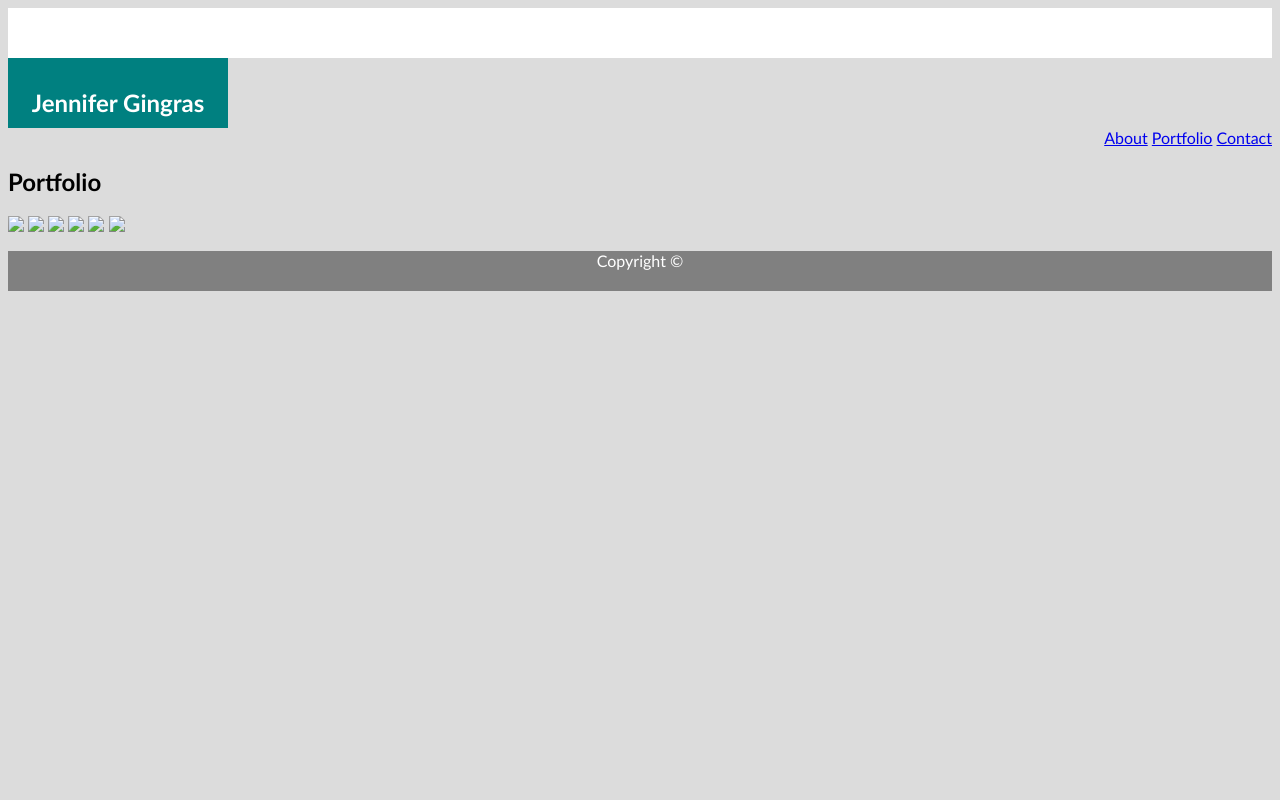
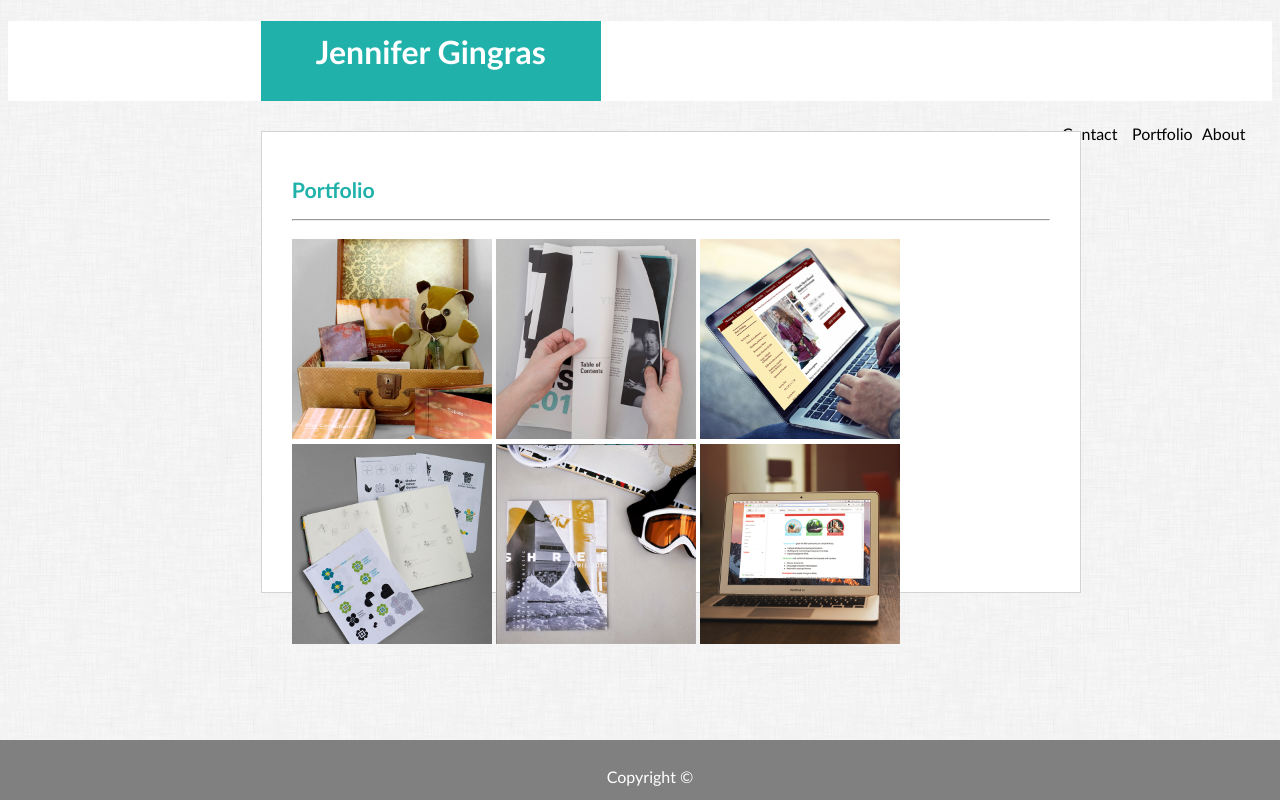
Before and after one commit to JenniferGingras/Basic-Portfolio, a plain HTML site: page portfolio.html in a window 1280 px wide. Drawn offline with Linux system fonts and the light colour scheme.

Commit message:
still working out problems with positions

```diff
--- a/assets/css/style.css
+++ b/assets/css/style.css
@@ -1,35 +1,47 @@
-/* the body includes background image and font specs*/
+/* the body includes background image and font specs */
 body {
-    background-image: url("assets/background/ricepaper.png");
+    background-image: url('dust_scratches.png');
     background-color: gainsboro;
-    font-family: 'Gill Sans', 'Gill Sans MT', Calibri, 'Trebuchet MS', sans-serif
+    font-family: 'Gill Sans', 'Gill Sans MT', Calibri, 'Trebuchet MS', sans-serif;
+    font-size: 12pt;
+    line-height: 16pt;
 }
 
-/* the header will be at the top and include the name logo and navigation links to other pages*/
+/* the header (box thing) will be at the top and include the name logo and navigation links to other pages */
 header {
     top: 0;
+    left: 0;
     background-color: white;
     width: 100%;
-    height: 50px;
+    height: 80px;
+    margin-bottom: 30px;
 }
 
-/* the name logo needs to sit on top of the header*/
-#name {
-    width: 200px;
-    height: 50px;
-    padding: 10px;
-    background: teal;
+/* the name "logo" needs to sit on top of the header and be a different color */
+h1 {
+    top: 0;
+    margin-left: 20%;
+    height: 40px;
+    padding: 20px;
+    width: 300px;
+    background: lightseagreen;
     text-align: center;
     color: white;
-
 }
 
-/* the topnav links to the other pages, sits to the far right on top of the header. (html code from W3schools, check that it's the proper application */
-#topnav {
-    text-align: right;
-    width: 100%;
-    color: yellow;
+/* Top Navigation */
+#nav {
+    list-style-type: none;
+    margin: 0;
+    padding: 0;
 }
+
+#nav li {
+    margin: 0;
+    width: 70px;
+    float: right
+}
+
 
 /* the container holds the page title and the content */
 .container {
@@ -37,17 +49,57 @@ header {
     margin-right: 20%;
     margin-left:20%;
     width: 60%;
-    height: 500px;
+    height: 400px;
     padding: 30px;
+    border-style: solid;
+    border-width: 1px;
+    border-color: lightgrey;
     background: white;
 }
 
+h2 {
+    color: lightseagreen;
+    font-size: 16pt;
+}
 
+/* the images sit to the left of the container */
+#float {
+    float: left;
+    margin: 10px 20px 10px 0px;
+}
+
+#portfolio {
+    float: left;
+    margin: 10px;
+    height: 200px;
+}
+
+input {
+    width: 100%;
+    height: 25px;
+}
+
+textarea {
+    width: 100%;
+    height: 200px;
+}
+
+button {
+    background: lightseagreen;
+    padding: 10px;
+    color: white;
+    font-size: 12pt;
+}
+
+/* bottom of page, full width, has centered copyright text */
 footer {
+    position: fixed;
+    left: 0;
     bottom: 0;
     background-color: gray;
     width: 100%;
     height: 40px;
+    padding: 10px;
     color: white;
     text-align: center;
 }
--- a/portfolio.html
+++ b/portfolio.html
@@ -1,50 +1,53 @@
 <!DOCTYPE html>
 <html lang="en-us">
 
-<header>
+<head>
     <meta charset="UTF-8">
-    <title>Jennifer's Portfolio</title>
+    <title>Jennifer's Portfolio - Portfolio</title>
     <link rel="stylesheet" type="text/css" href="assets/css/style.css">
-</header>
+</head>
 
 <body>
 
-      <!--Site Header: Top Menu-->
-    <div>
+     <!--Site Header: Top Menu-->
+     <header>
         <!--Name logo-->
-        <section id="name">
          <h1>Jennifer Gingras</h1>
+
+        <!--Page nagivation-->
+         <ul id="nav">
+             <li><a href="#"></a>About</li>
+             <li><a href="#"></a>Portfolio</li>
+             <li><a href="#"></a>Contact</li>
+         </ul>
+    </header>
+
+    <!--Portfolio Containter-->
+    <div class="container">
+
+         <!--Page title-->
+         <h2>Portfolio</h2>
+
+         <hr>
+
+        <!--Portfolio images-->
+        <section id="float">
+            <img src="assets/images/project-1.jpg" width="200" height="200">
+            <img src="assets/images/project-2.jpg" width="200" height="200">
+            <img src="assets/images/project-3.jpg" width="200" height="200">
+            <img src="assets/images/project-4.jpg" width="200" height="200">
+            <img src="assets/images/project-5.png" width="200" height="200">
+            <img src="assets/images/project-6.jpg" width="200" height="200">
         </section>
 
-        <!--Page nagivation (code from W3schools, check if it's the proper application)-->
-         <section id="topnav">
-             <a href="#about">About</a>
-             <a href="#portfolio">Portfolio</a>
-             <a href="contact">Contact</a>
-         </section>
     </div>
 
-    <!--Portfolio Containter-->
-    <section>
 
-        <!--Portfolio heading-->
-        <h1>Portfolio</h1>
-
-        <!--Portfolio images-->
-        <img src="assets/images/project-1.jpg">
-        <img src="assets/images/project-2.jpg">
-        <img src="assets/images/project-3.jpg">
-        <img src="assets/images/project-4.jpg">
-        <img src="assets/images/project-5.jpg">
-        <img src="assets/images/project-6.jpg">
-
-    </section>
-
-
-
-<footer>
-    <p>Copyright ©</p>
-</footer>
+<div>
+    <footer>
+        <p>Copyright ©</p>
+    </footer>
+</div>
 
 </body>
 </html>
```
Also changed, not shown: contact.html (+20 -20 lines), index.html (+21 -24 lines), assets/css/dust_scratches.png (added), assets/images/project-1.jpg (added), assets/images/project-2.jpg (added), assets/images/project-3.jpg (added), assets/images/project-4.jpg (added), assets/images/project-5.png (added), assets/images/project-6.jpg (added), assets/images/wyzant pic.jpg (added), 3 other files.
